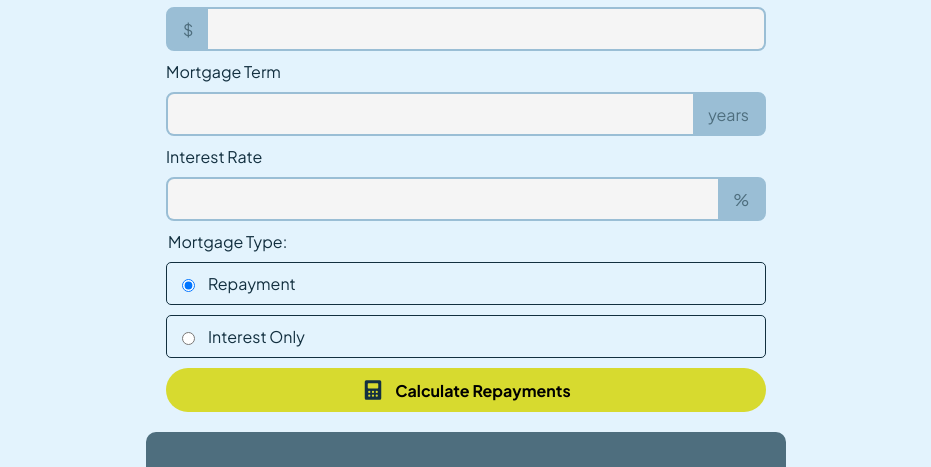
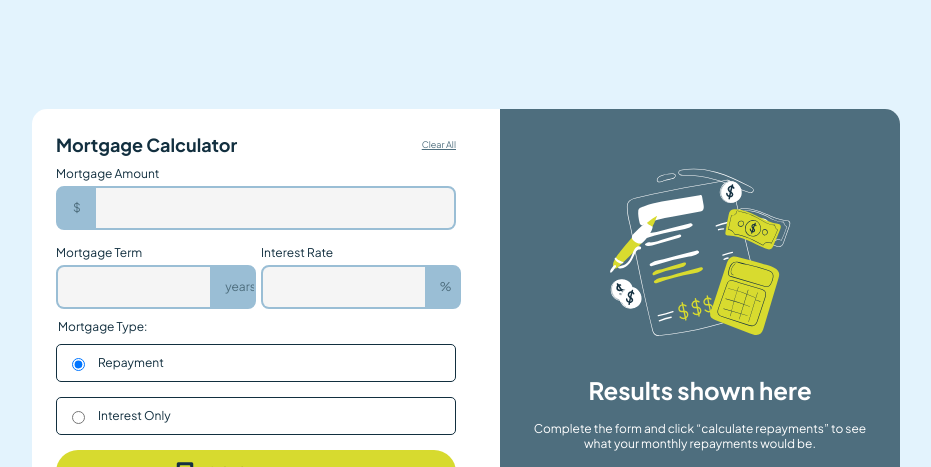
Before and after one commit to 0300hrs/mortgage-repayment-calculator, a plain HTML site: page index.html in a window 1280 px wide. Shown: the part 87-554 px from the top of the page, without its empty margins (174-1105 px from the left). Drawn offline with Linux system fonts and the light colour scheme.

Commit message:
style changes

```diff
--- a/index.html
+++ b/index.html
@@ -20,24 +20,36 @@
           <a href="index.html">Clear All</a>
         </div>
         <div class="input-section">
+          <div class="units">
             <label for="mortgage-amount">Mortgage Amount</label>
             <div class="input-group">
               <span class="input-prefix">$</span>
-            <input type="number" name="mortgage-amount" id="mortgage-amount" />
+              <input
+                type="number"
+                name="mortgage-amount"
+                id="mortgage-amount"
+              />
             </div>
-
+            <span class="warning">This field is required</span>
+          </div>
+          <div class="break">
+            <div class="unit">
               <label for="mortgage-term">Mortgage Term</label>
               <div class="input-group">
                 <input type="number" name="mortgage-term" id="mortgage-term" />
                 <span class="input-suffix">years</span>
               </div>
-
+              <span class="warning">This field is required</span>
+            </div>
+            <div class="unit">
               <label for="interest-rate">Interest Rate</label>
               <div class="input-group">
                 <input type="text" name="interest-rate" id="interest-rate" />
                 <span class="input-suffix">%</span>
               </div>
-
+              <span class="warning">This field is required</span>
+            </div>
+          </div>
           <div class="mortgage_type">
             <legend>Mortgage Type:</legend>
             <label for="repayment">
@@ -67,12 +79,13 @@
         </div>
       </div>
 
-      <div class="resultsec rsection">
+      <div class="resultsec rsection" id="repayment-result">
+        <div class="rrr">
           <h1>Your Results</h1>
           <p>
-          Your results are shown below based on the information you provided. To
-          adjust the results, edit the form and click “calculate repayments”
-          again.
+            Your results are shown below based on the information you provided.
+            To adjust the results, edit the form and click “calculate
+            repayments” again.
           </p>
           <div class="results">
             <div class="result-item first">
@@ -85,15 +98,21 @@
             </div>
           </div>
         </div>
+      </div>
 
-      <div class="resultsec rplaceholder">
-        <img src="./assets/images/illustration-empty.svg" alt="empty balance" />
+      <div class="resultsec rplaceholder" id="placehold">
+        <div class="rrr">
+          <img
+            src="./assets/images/illustration-empty.svg"
+            alt="empty balance"
+          />
           <h1>Results shown here</h1>
           <p>
             Complete the form and click “calculate repayments” to see what your
             monthly repayments would be.
           </p>
         </div>
+      </div>
     </main>
   </body>
 </html>
--- a/style.css
+++ b/style.css
@@ -10,16 +10,66 @@ body {
   padding: 0;
   background-color: #e3f3fd;
   color: #122f3f;
+  font-size: 12px;
 }
 
 .container {
-  /* width: 360px; */
-  width: 600px;
+  width: 360px;
   display: flex;
   flex-direction: column;
   justify-content: center;
   align-items: center;
   gap: 20px;
+}
+
+@media only screen and (min-width: 768px) {
+  body {
+    height: 100vh;
+  }
+  .container {
+    flex-direction: row;
+    padding: 0;
+    margin: 0;
+    min-width: 650px;
+    width: fit-content;
+    background-color: #ffffff;
+    border-radius: 15px;
+    overflow: hidden;
+    .section {
+      height: 100%;
+      max-width: 400px;
+      justify-content: center;
+      padding: 1.5rem;
+      .header {
+        flex-direction: row;
+        align-items: center;
+        justify-content: space-between;
+      }
+      .break {
+        max-width: 100%;
+        display: flex;
+        justify-content: space-between;
+        gap: 5px;
+        .unit {
+          max-width: 50%;
+        }
+      }
+    }
+
+    .resultsec {
+      max-width: 400px;
+      height: 100%;
+      flex-direction: column;
+      align-items: center;
+      justify-content: center;
+      padding: 0;
+      border-radius: 0;
+      border-bottom-left-radius: 50px;
+      .rrr {
+        width: 90%;
+      }
+    }
+  }
 }
 
 .section {
@@ -34,14 +84,15 @@ body {
     flex-direction: column;
     align-items: flex-start;
     gap: 5px;
+    margin-bottom: 10px;
     h1 {
       margin: 0;
-      font-size: 2em;
+      font-size: 1.5em;
       font-weight: bold;
     }
 
     a {
-      font-size: 0.875em;
+      font-size: 0.75em;
       text-decoration: underline;
       color: #4e6e7e;
     }
@@ -53,8 +104,6 @@ body {
   display: flex;
   flex-direction: column;
   gap: 10px;
-}
-
   .input-group {
     display: flex;
     background-color: #9abed5;
@@ -84,6 +133,24 @@ body {
     height: 40px;
     padding: 0 10px;
     outline: transparent;
+  }
+  label {
+    margin-bottom: 5px;
+  }
+
+  .break {
+    margin-top: 5px;
+  }
+
+  .warning {
+    display: none;
+    color: red;
+  }
+  .units,
+  .unit {
+    display: flex;
+    flex-direction: column;
+  }
 }
 
 .mortgage_type {
@@ -132,6 +199,7 @@ button:hover {
 }
 
 .resultsec {
+  display: flex;
   align-items: center;
   text-align: center;
   background-color: #4e6e7e;
@@ -142,18 +210,14 @@ button:hover {
 }
 
 .rsection {
-  /* display: none; */
-}
-
-.resultsec h1 {
+  display: none;
+  h1 {
     font-size: 2em;
     font-weight: bold;
   }
-
-.resultsec p {
+  p {
     font-size: 0.875em;
   }
-
   .results {
     display: flex;
     flex-direction: column;
@@ -162,8 +226,6 @@ button:hover {
     padding: 20px;
     border-radius: 10px;
     border-top: 4px solid #d7da2f;
-}
-
     .result-item {
       display: flex;
       flex-direction: column;
@@ -171,11 +233,9 @@ button:hover {
       gap: 10px;
       padding-bottom: 10px;
     }
-
     .first {
       border-bottom: 2px solid #9abed5;
     }
-
     .result-item span:first-child {
       font-size: 0.875em;
     }
@@ -189,3 +249,5 @@ button:hover {
       font-size: 2rem;
       color: #d7da2f;
     }
+  }
+}
```
Lines whose indentation alone changed are shown as unchanged.
